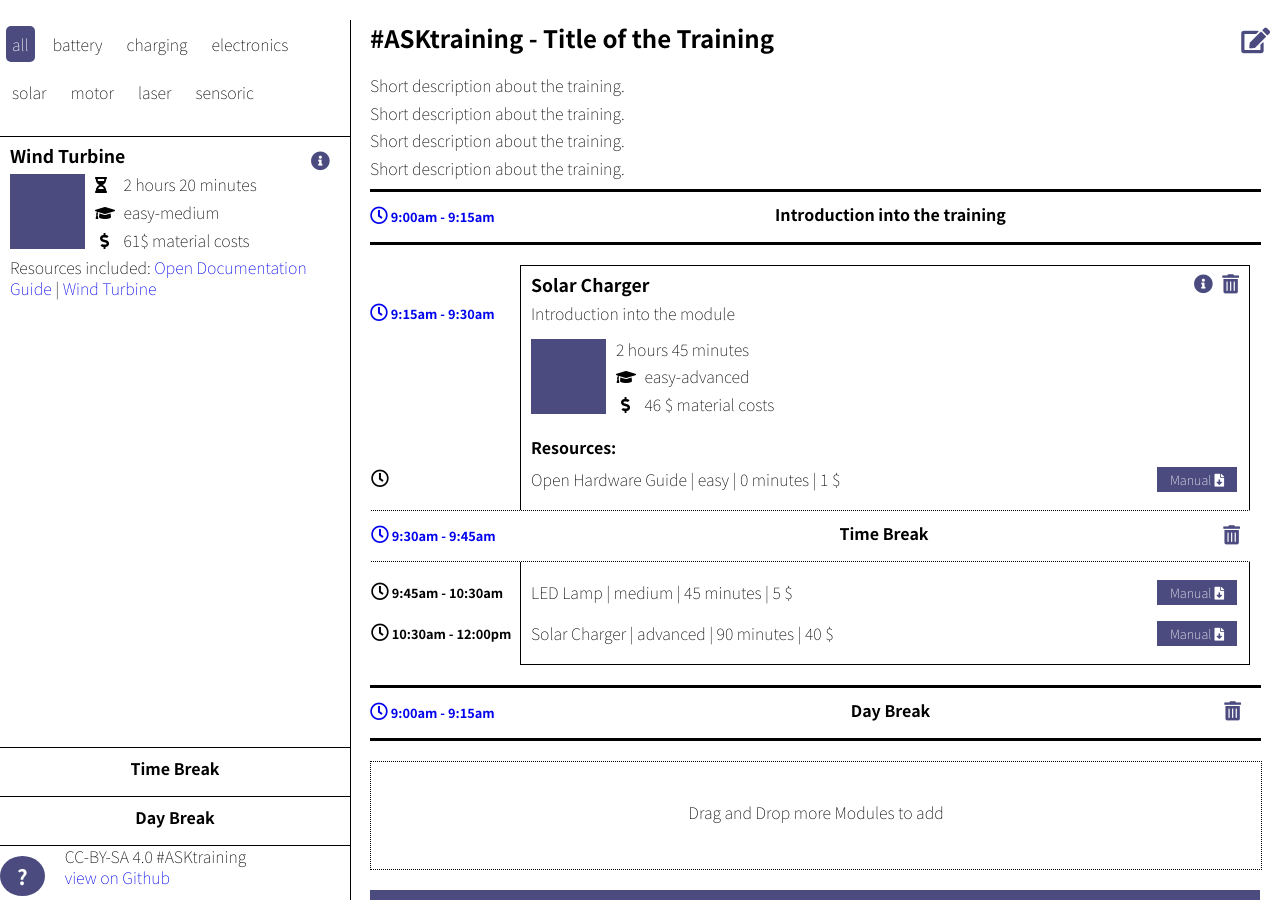
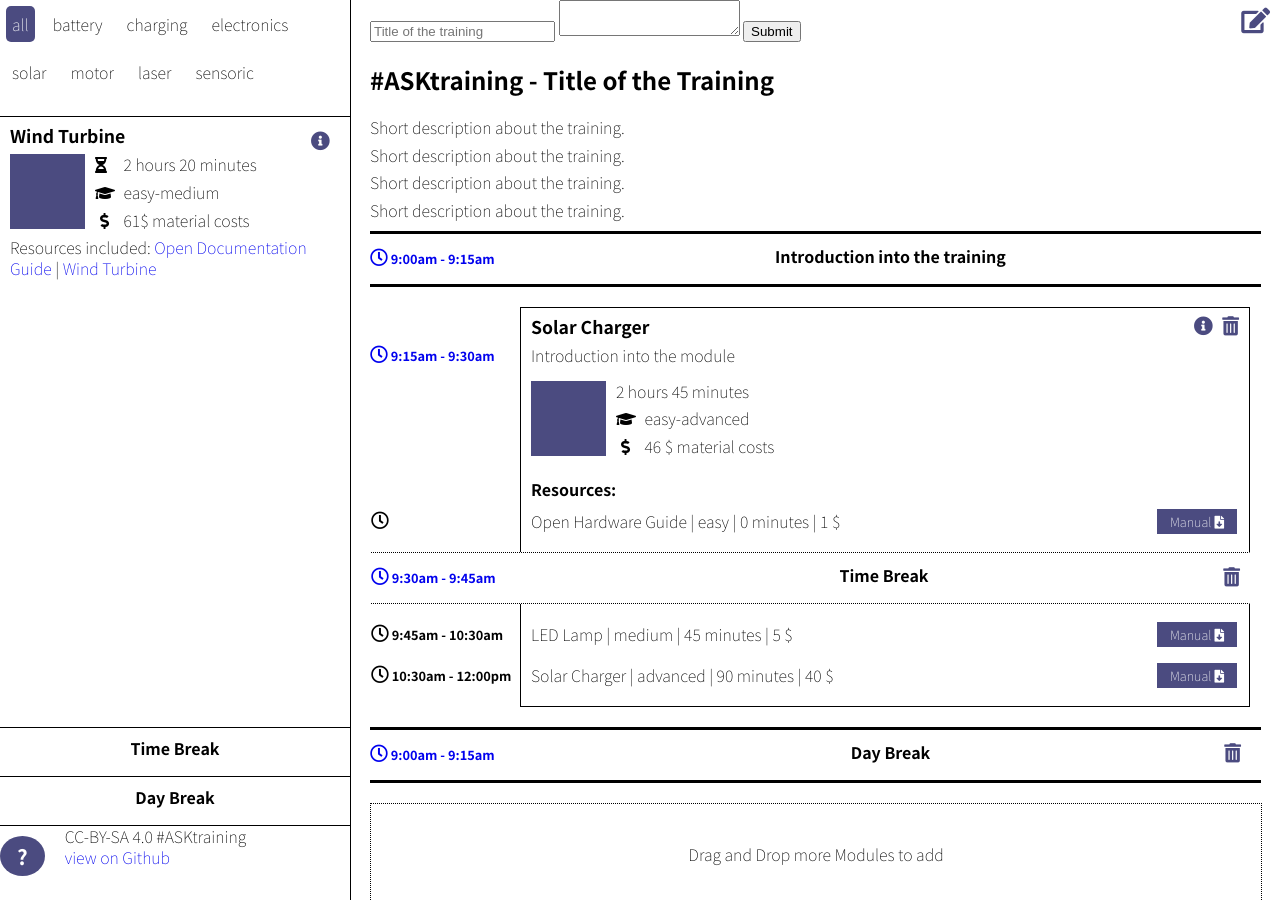
Before and after one commit to ASKtraining/Training, a Jekyll site: the page built from index.html, in a window 1280 px wide and 900 px high. Built offline with Jekyll 4.4.1, drawn with Linux system fonts in a browser that asks for light colours.

Commit message:
created form to edit title and description of the training plan

```diff
--- a/index.html
+++ b/index.html
@@ -134,7 +134,14 @@ permalink: /
     </div>
 
     <div id="content">
-        <a id="edit-title" class="edit" href="#"><i class="fas fa-edit"></i></a>
+        <a id="edit-icon" class="edit" href="#edit-title-and-description"><i class="fas fa-edit"></i></a>
+        <div id="edit-title-and-description">
+            <form>
+                <input type="text" class="title" placeholder="Title of the training">
+                <textarea class="description"></textarea>
+                <input type="submit">
+            </form>
+        </div>
         <h1>{{ page.title }} - Title of the Training</h1>
         <p>Short description about the training.</p>
         <p>Short description about the training.</p>
```
